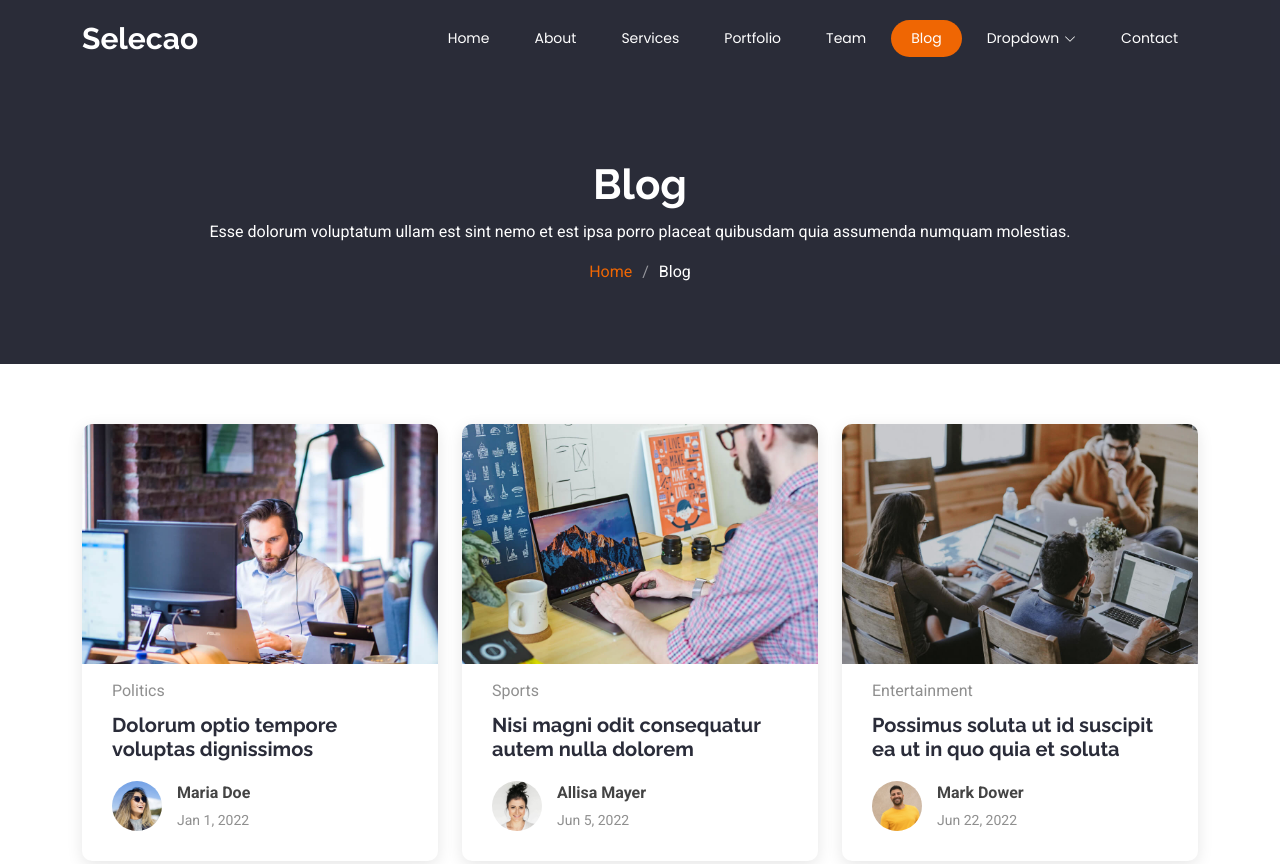
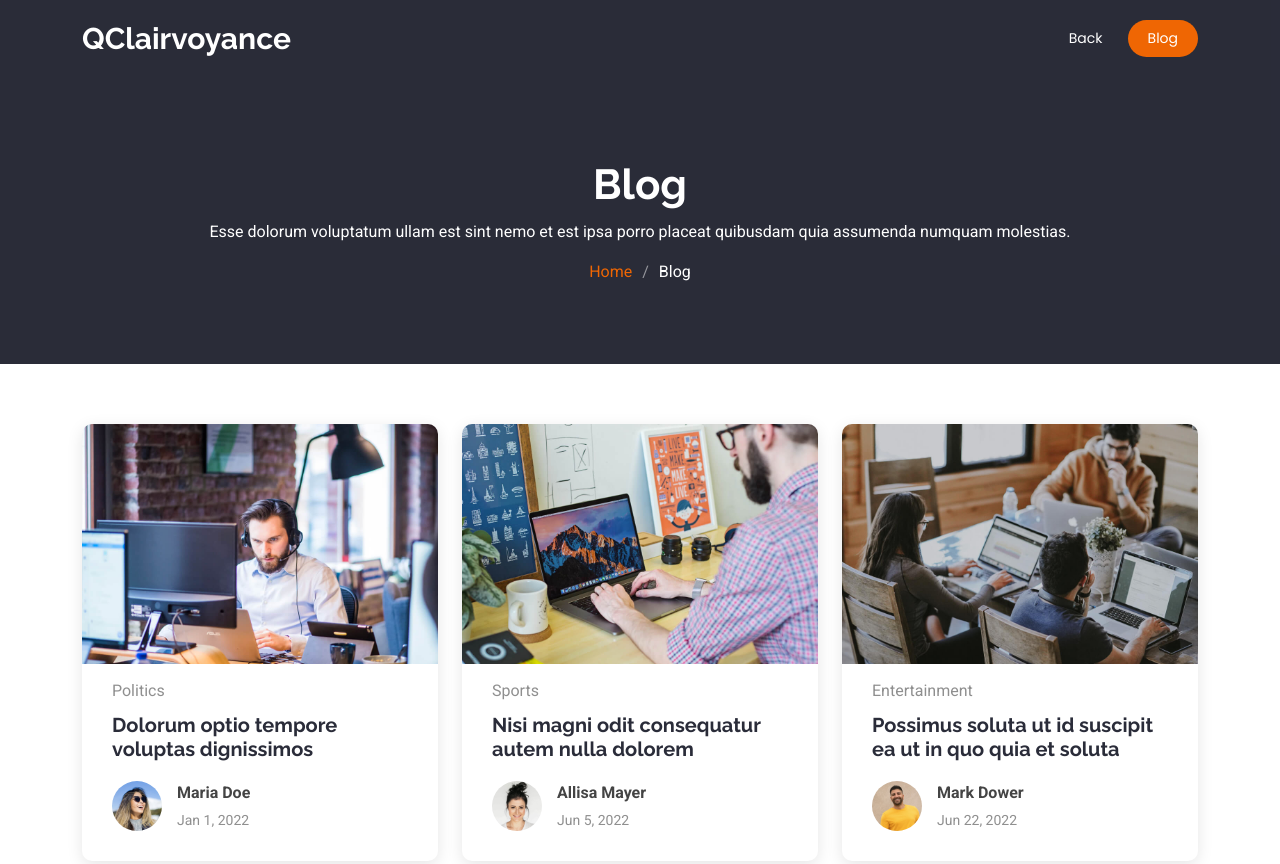
Before and after one commit to QClair/demo-website, a plain HTML site: page blog.html in a window 1280 px wide. Shown: the top 864 px of the page. Drawn offline with Linux system fonts and the light colour scheme.

Commit message:
Update blog.html

```diff
--- a/blog.html
+++ b/blog.html
@@ -4,7 +4,7 @@
 <head>
   <meta charset="utf-8">
   <meta content="width=device-width, initial-scale=1.0" name="viewport">
-  <title>Blog - Selecao Bootstrap Template</title>
+  <title>Blog - QClairvoyance</title>
   <meta name="description" content="">
   <meta name="keywords" content="">
 
@@ -45,18 +45,19 @@
       <a href="index.html" class="logo d-flex align-items-center">
         <!-- Uncomment the line below if you also wish to use an image logo -->
         <!-- <img src="assets/img/logo.png" alt=""> -->
-        <h1 class="sitename">Selecao</h1>
+        <h1 class="sitename">QClairvoyance</h1>
       </a>
 
       <nav id="navmenu" class="navmenu">
         <ul>
-          <li><a href="#hero">Home</a></li>
-          <li><a href="#about">About</a></li>
-          <li><a href="#services">Services</a></li>
-          <li><a href="#portfolio">Portfolio</a></li>
-          <li><a href="#team">Team</a></li>
+          <li><a href="index.html">Back</a></li>
+<!--          <li><a href="#about">About</a></li>-->
+<!--          <li><a href="#services">Services</a></li>-->
+<!--          <li><a href="#portfolio">Portfolio</a></li>-->
+<!--          <li><a href="#team">Team</a></li>-->
           <li><a href="blog.html" class="active">Blog</a></li>
-          <li class="dropdown"><a href="#"><span>Dropdown</span> <i class="bi bi-chevron-down toggle-dropdown"></i></a>
+<!--          <li class="dropdown"><a href="#"><span>Dropdown</span> <i class="bi bi-chevron-down toggle-dropdown"></i></a>-->
+<!--
             <ul>
               <li><a href="#">Dropdown 1</a></li>
               <li class="dropdown"><a href="#"><span>Deep Dropdown</span> <i class="bi bi-chevron-down toggle-dropdown"></i></a>
@@ -72,8 +73,9 @@
               <li><a href="#">Dropdown 3</a></li>
               <li><a href="#">Dropdown 4</a></li>
             </ul>
+-->
           </li>
-          <li><a href="#contact">Contact</a></li>
+<!--          <li><a href="#contact">Contact</a></li>-->
         </ul>
         <i class="mobile-nav-toggle d-xl-none bi bi-list"></i>
       </nav>
```
